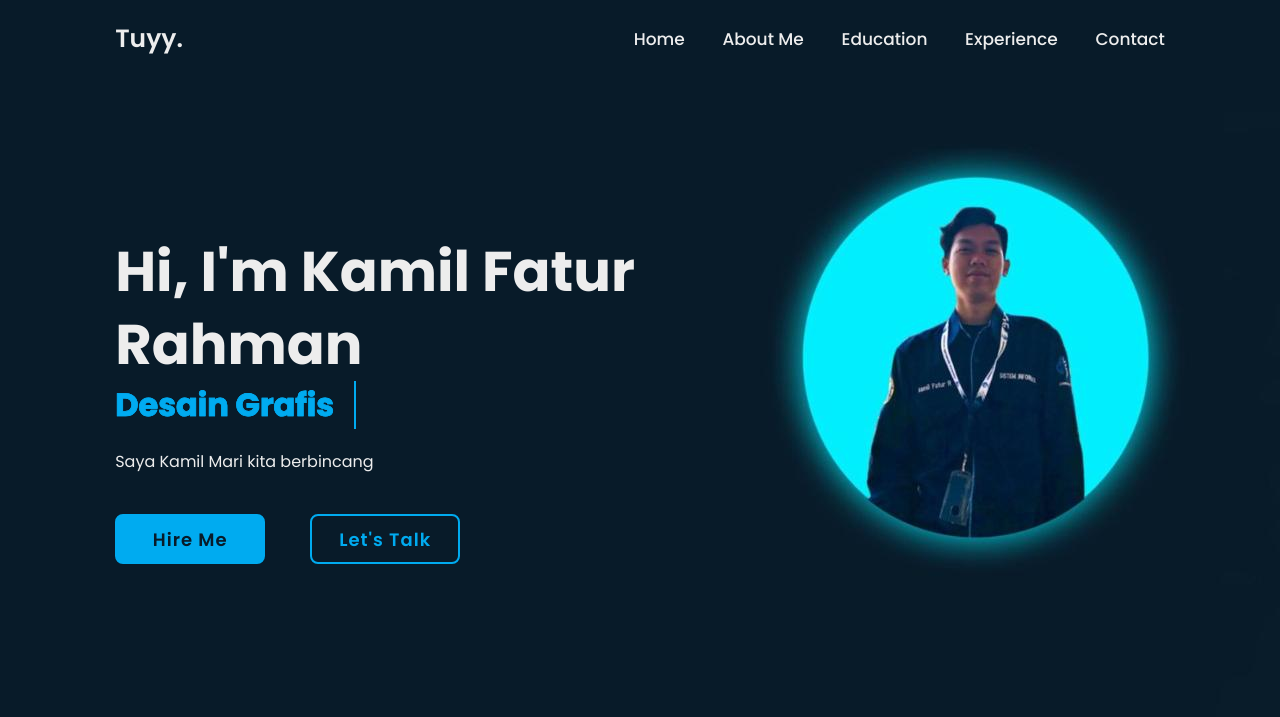
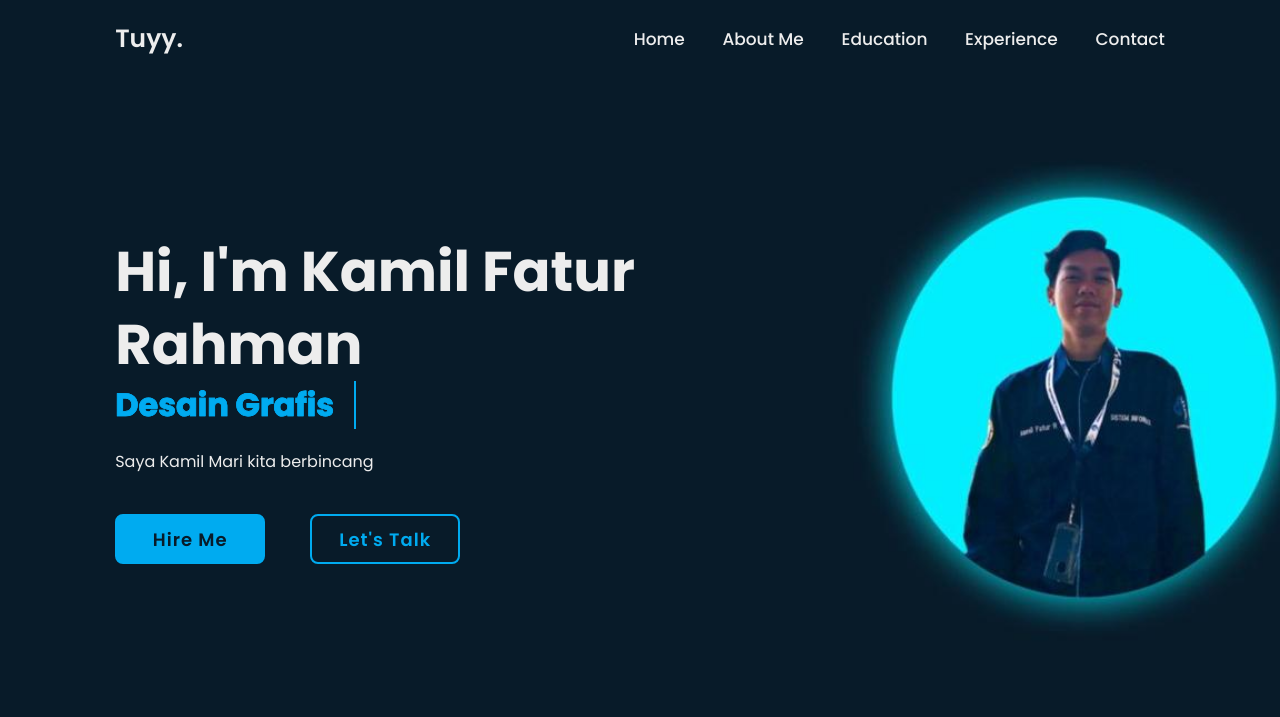
Before and after one commit to kamil-fatur/cv-kamil, a plain HTML site: page index.html in a window 1280 px wide. Shown: the top 717 px of the page. Drawn offline with nearby package versions, Linux system fonts and the light colour scheme.

Commit message:
Update style.css

```diff
--- a/css/style.css
+++ b/css/style.css
@@ -83,6 +83,8 @@ section {
     align-items: center;
     padding: 0 9%;
     background: url('/images/kamil home.jpeg') no-repeat;
+    background-size: cover;
+    background position: center;
 }
 
 .home-content {
```
